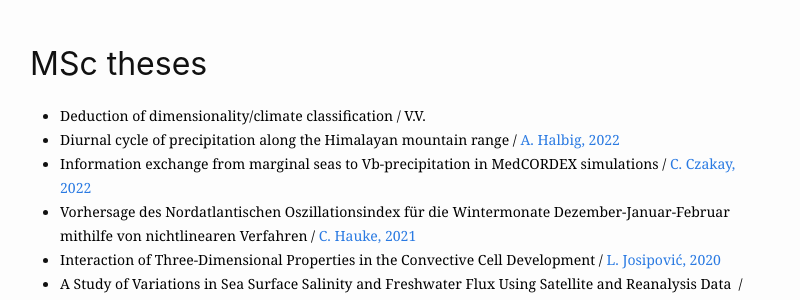
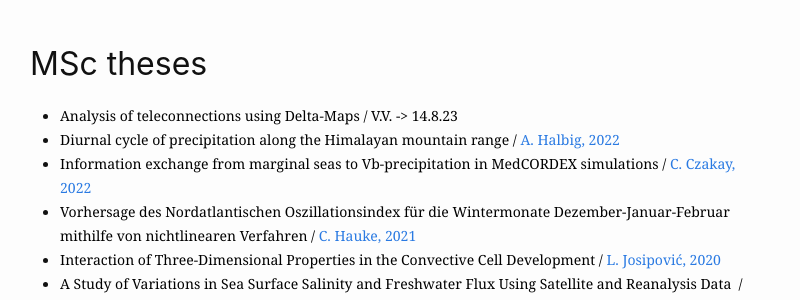
Before and after one commit to cliphy/cliphy.github.io, a Jekyll site: the page built from 4students.markdown, in a window 1280 px wide and 900 px high, scrolled down 1542 px. Shown: the part 154-454 px from the top of the window, without its empty margins (240-1040 px from the left). Built offline with Jekyll 4.4.1, drawn with Linux system fonts in a browser that asks for light colours.

```diff
--- a/4students.markdown
+++ b/4students.markdown
@@ -223,8 +223,7 @@ Ongoing or completed theses [BSc](#bsc-theses), [MSc](#msc-theses), and some [Al
 ## MSc theses
 
 -   <span
-    style="font-size: 14px; font-family: Georgia; color: rgb(0, 0, 0);">Deduction
-    of dimensionality/climate classification / V.V.</span>
+    style="font-size: 14px; font-family: Georgia; color: rgb(0, 0, 0);">Analysis of teleconnections using Delta-Maps / V.V. -> 14.8.23</span>
 -   <span
     style="font-size: 14px; font-family: Georgia; color: rgb(0, 0, 0);">Diurnal cycle of precipitation along the Himalayan mountain range /
     <a
--- a/pubs.markdown
+++ b/pubs.markdown
@@ -100,7 +100,7 @@ href="https://journals.ametsoc.org/view/journals/bams/aop/BAMS-D-21-0331.1/BAMS-
 target="_blank">https://doi.org/10.1175/BAMS-D-21-0331.1</a>
 
 *Purr, C.*, E.
-Brisson, H. Schlünzen, *B. Ahrens** (2022). Convective rain cell properties
+Brisson, H. Schlünzen, *B. Ahrens* (2022). Convective rain cell properties
 and the resulting precipitation scaling in a warm temperate climate.
 Quarterly J. of Royal Met. Soc., 148(745),
 1768-1781. <a href="https://rmets.onlinelibrary.wiley.com/doi/10.1002/qj.4277"
@@ -168,7 +168,7 @@ precipitation: a transfer entropy application showcase. <a
 href="https://www.schweizerbart.de/papers/metz/detail/prepub/98293/Heavy_Vb_cyclone_precipitation_a_transfer_entropy_application_showcase"
 target="_blank">DOI: 10.1127/metz/2021/1071</a>
 
-*Kramer, I.**, M.
+*Kramer, I.*, M.
 Pfeiffer, O. Steffens, F. Schneider, V. Gerger, P. Phuyal, M. Braun, A.
 Magdeburg, U. Kuch, *B. Ahrens*, D. Groneberg, M.
 Dhimal, R. Müller (2021) The ecophysiological plasticity of Aedes
```
Also changed, not shown: _posts/2023-02-21-PhD-Position.markdown (added, +8 -0 lines), 2023/02/21/mmc-logo.png (added), mmc-logo.png (added), 4 other files.
